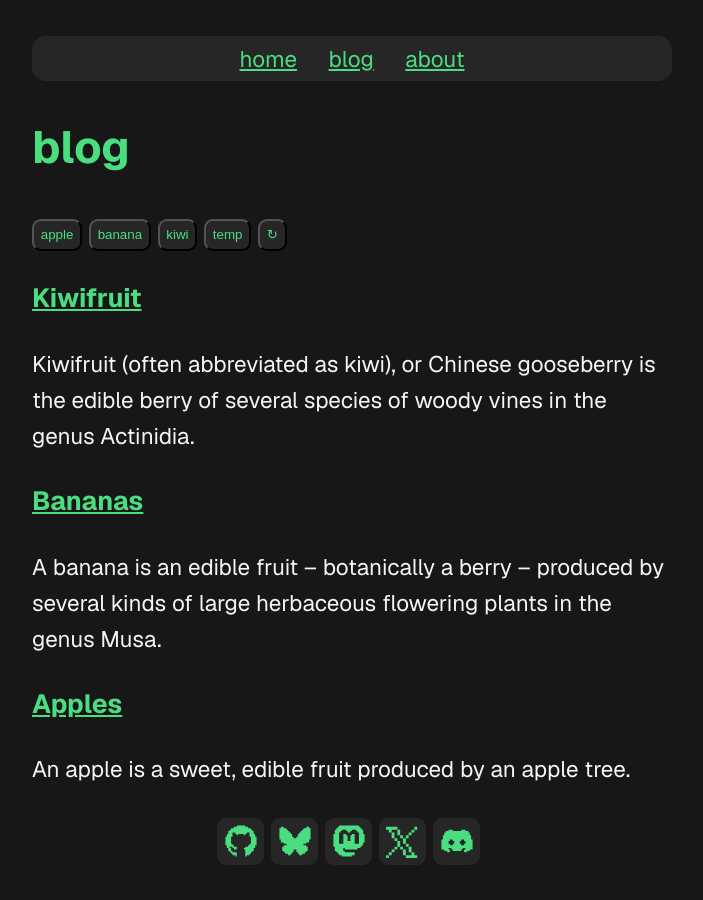
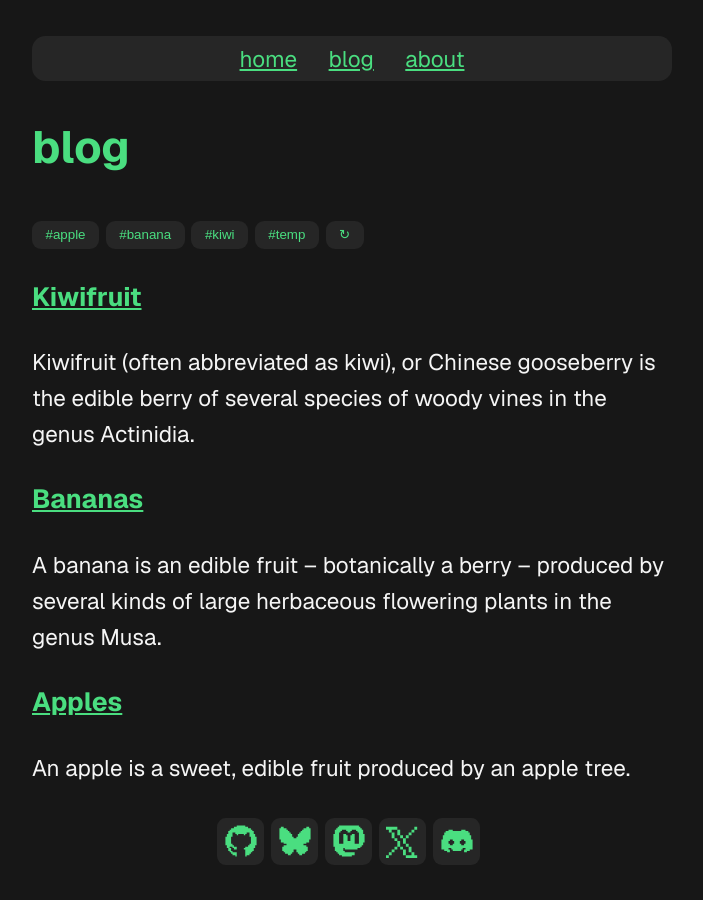
Before and after one commit to libremelon/libremelon.github.io, a Jekyll site: the page built from blog.html, in a window 1280 px wide. Shown: the whole page, without its empty margins (288-991 px from the left). Built offline with Jekyll 4.4.1, drawn with Linux system fonts in a browser that asks for light colours.

Commit message:
chore(blog): add `#` symbols to tag btns & change tag btn color on hover

```diff
--- a/_sass/main.scss
+++ b/_sass/main.scss
@@ -36,7 +36,13 @@
   background-color: #262626;
   color: #4ade80;
   border-radius: 1vh;
-  padding: 0.75vh;
+  padding: 0.75vh 1.5vh;
+  border: none;
+}
+
+button:hover {
+  background-color: #4ade80;
+  color: #171717;
 }
 
 /* mobile */
--- a/blog.html
+++ b/blog.html
@@ -32,7 +32,7 @@
 
 {% comment %} create tag name labelled buttons {% endcomment %}
 {%- for tag in tags_list -%}
-  <button onclick="unhidePosts(`{{ tag }}`)">{{ tag }}</button>
+  <button onclick="unhidePosts(`{{ tag }}`)">#{{ tag }}</button>
 {%- endfor -%}
 <button onclick="unhidePosts(`reset`)">↻</button>
 
```
